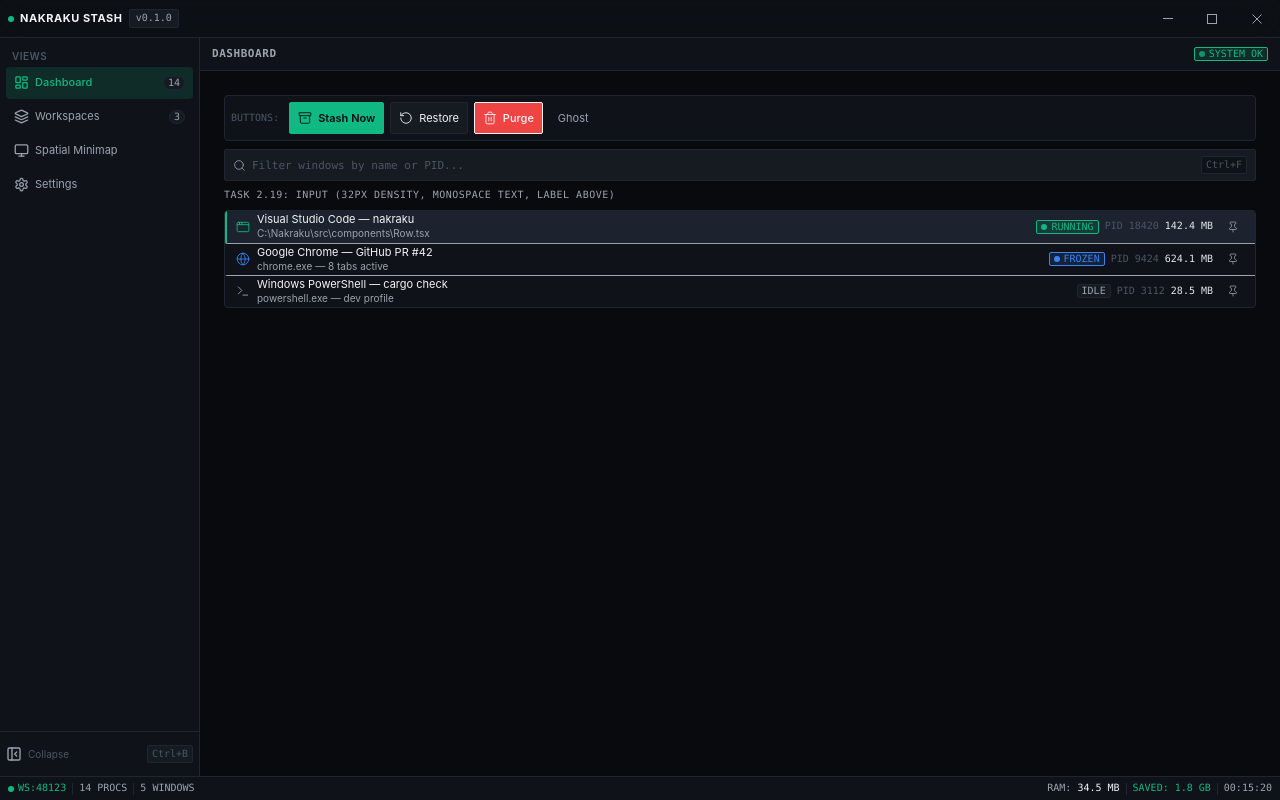
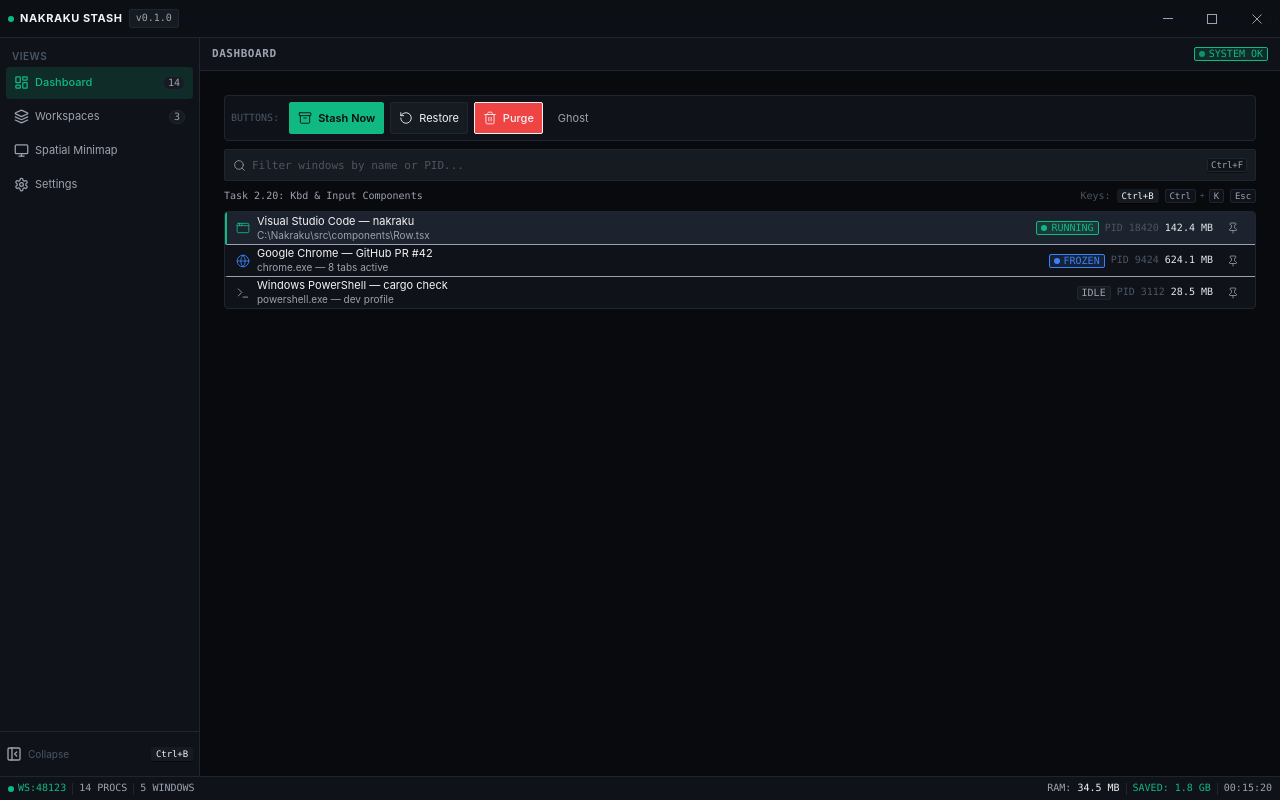
Before and after one commit to codemaulana/nakraku, a React (Vite) app: page / in a window 1280 px wide. Built offline with nearby package versions, Linux system fonts and the light colour scheme.

Commit message:
feat(phase-2): complete task 2.20 - build accessible high-density kbd component

```diff
--- a/src/App.tsx
+++ b/src/App.tsx
@@ -9,6 +9,7 @@ import { Icon, type IconName } from "./components/Icon";
 import { Tooltip } from "./components/Tooltip";
 import { Button } from "./components/Button";
 import { Input } from "./components/Input";
+import { Kbd } from "./components/Kbd";
 import {
   ContextMenu,
   useContextMenu,
@@ -216,8 +217,14 @@ const MainContent: React.FC<MainContentProps> = ({
           clearable
           onClear={() => onSearchChange("")}
         />
-        <div className="text-2xs font-mono text-text-secondary uppercase tracking-wider">
-          Task 2.19: Input (32px Density, Monospace Text, Label Above)
+        <div className="flex items-center justify-between text-2xs font-mono text-text-secondary">
+          <span>Task 2.20: Kbd & Input Components</span>
+          <div className="flex items-center gap-1.5">
+            <span className="text-text-disabled">Keys:</span>
+            <Kbd shortcut="Ctrl+B" size="xs" variant="elevated" />
+            <Kbd shortcut="Ctrl+K" size="xs" variant="default" splitKeys />
+            <Kbd shortcut="Esc" size="xs" variant="default" />
+          </div>
         </div>
         <div className="border border-border-subtle rounded-sm bg-bg-surface overflow-hidden">
           <ProcessList
--- a/src/components/Button.tsx
+++ b/src/components/Button.tsx
@@ -1,5 +1,6 @@
 import React from "react";
 import { Icon, type IconName, type IconSize, resolveIconPixelSize } from "./Icon";
+import { Kbd } from "./Kbd";
 
 export type ButtonVariant = "primary" | "secondary" | "ghost" | "danger";
 export type ButtonSize = "sm" | "md" | "lg";
@@ -126,9 +127,7 @@ export const Button = React.forwardRef<HTMLButtonElement, ButtonProps>(
         {!iconOnly && children && <span className="truncate">{children}</span>}
         {!loading && !iconOnly && rightIcon && renderIconSlot(rightIcon, iconSize)}
         {!iconOnly && shortcut && (
-          <kbd className="ml-auto pl-1 font-mono text-2xs text-text-disabled">
-            {shortcut}
-          </kbd>
+          <Kbd size="xs" variant="ghost" shortcut={shortcut} className="ml-auto pl-1" />
         )}
       </button>
     );
--- a/src/components/ContextMenu.tsx
+++ b/src/components/ContextMenu.tsx
@@ -1,5 +1,6 @@
 import React, { useEffect, useRef, useState, useCallback } from "react";
 import { Icon, type IconName } from "./Icon";
+import { Kbd } from "./Kbd";
 
 export { useContextMenu } from "../hooks/useContextMenu";
 
@@ -98,9 +99,7 @@ const ItemContent: React.FC<{
     )}
     <span className="truncate flex-1">{label}</span>
     {shortcut && (
-      <span className="ml-auto pl-sm font-mono text-2xs text-text-disabled">
-        {shortcut}
-      </span>
+      <Kbd size="xs" variant="ghost" shortcut={shortcut} className="ml-auto pl-sm" />
     )}
     {hasSub && <Icon name="chevron-right" size={12} className="ml-auto text-text-secondary" />}
   </>
--- a/src/components/Input.tsx
+++ b/src/components/Input.tsx
@@ -1,5 +1,6 @@
 import React, { useId } from "react";
 import { Icon, type IconName } from "./Icon";
+import { Kbd } from "./Kbd";
 
 export type InputSize = "sm" | "md";
 
@@ -103,11 +104,7 @@ const InputTrailingSlots: React.FC<TrailingSlotsProps> = ({
   return (
     <>
       {rightIcon && <span className="shrink-0">{renderIconSlot(rightIcon)}</span>}
-      {shortcut && (
-        <kbd className="px-1 py-0.5 bg-bg-surface border border-border-subtle rounded-xs font-mono text-2xs text-text-disabled shrink-0 select-none">
-          {shortcut}
-        </kbd>
-      )}
+      {shortcut && <Kbd size="xs" variant="default" shortcut={shortcut} />}
     </>
   );
 };
--- /dev/null
+++ b/src/components/Kbd.tsx
@@ -0,0 +1,116 @@
+import React from "react";
+
+export type KbdSize = "xs" | "sm" | "md";
+export type KbdVariant = "default" | "elevated" | "outline" | "ghost";
+
+export interface KbdProps extends React.HTMLAttributes<HTMLElement> {
+  children?: React.ReactNode;
+  shortcut?: string;
+  size?: KbdSize;
+  variant?: KbdVariant;
+  splitKeys?: boolean;
+}
+
+const SIZE_CLASSES: Record<KbdSize, string> = {
+  xs: "h-3.5 min-w-[14px] px-1 text-[9px]",
+  sm: "h-4.5 min-w-[18px] px-1.5 text-2xs",
+  md: "h-5.5 min-w-[22px] px-2 text-xs",
+};
+
+const VARIANT_CLASSES: Record<KbdVariant, string> = {
+  default:
+    "bg-bg-surface border-border-subtle text-text-secondary shadow-[0_1px_0_0_rgba(0,0,0,0.5)]",
+  elevated:
+    "bg-bg-elevated border-border-muted text-text-primary shadow-[0_1px_0_0_rgba(0,0,0,0.6)]",
+  outline: "bg-transparent border-border-subtle text-text-secondary",
+  ghost: "bg-transparent border-transparent text-text-disabled",
+};
+
+const resolveKbdClasses = (
+  size: KbdSize,
+  variant: KbdVariant,
+  customClassName?: string
+): string => {
+  const base =
+    "inline-flex items-center justify-center font-mono font-medium rounded-xs border leading-none select-none text-center tracking-tight transition-colors";
+  return `${base} ${SIZE_CLASSES[size]} ${VARIANT_CLASSES[variant]} ${customClassName ?? ""}`;
+};
+
+const formatAriaLabel = (text: string): string =>
+  text.replace(/\+/gu, " plus ").replace(/-/gu, " dash ");
+
+interface KeycapProps {
+  label: React.ReactNode;
+  className: string;
+  ariaLabel?: string;
+}
+
+const Keycap: React.FC<KeycapProps> = ({ label, className, ariaLabel }) => (
+  <kbd className={className} aria-label={ariaLabel}>
+    {label}
+  </kbd>
+);
+
+const SplitKbdGroup: React.FC<{
+  shortcut: string;
+  keycapClassName: string;
+  size: KbdSize;
+}> = ({ shortcut, keycapClassName, size }) => {
+  const keys = shortcut.split("+").map((k) => k.trim());
+  const separatorSize = size === "xs" ? "text-[8px]" : "text-2xs";
+
+  return (
+    <span
+      className="inline-flex items-center gap-0.5 select-none"
+      aria-label={formatAriaLabel(shortcut)}
+    >
+      {keys.map((key, index) => (
+        <React.Fragment key={`${key}-${index}`}>
+          {index > 0 && (
+            <span
+              className={`text-text-disabled font-mono ${separatorSize} px-0.5 leading-none select-none`}
+              aria-hidden="true"
+            >
+              +
+            </span>
+          )}
+          <Keycap label={key} className={keycapClassName} />
+        </React.Fragment>
+      ))}
+    </span>
+  );
+};
+
+export const Kbd: React.FC<KbdProps> = ({
+  children,
+  shortcut,
+  size = "sm",
+  variant = "default",
+  splitKeys = false,
+  className,
+  "aria-label": customAriaLabel,
+  ...restProps
+}) => {
+  const keycapClass = resolveKbdClasses(size, variant, className);
+
+  if (shortcut && splitKeys && shortcut.includes("+")) {
+    return (
+      <SplitKbdGroup
+        shortcut={shortcut}
+        keycapClassName={keycapClass}
+        size={size}
+      />
+    );
+  }
+
+  const content = children ?? shortcut;
+  const computedAriaLabel =
+    customAriaLabel ??
+    (typeof content === "string" ? formatAriaLabel(content) : undefined);
+
+  return (
+    <kbd className={keycapClass} aria-label={computedAriaLabel} {...restProps}>
+      {content}
+    </kbd>
+  );
+};
--- a/src/components/Sidebar.tsx
+++ b/src/components/Sidebar.tsx
@@ -1,6 +1,7 @@
 import React, { useCallback, useEffect, useState } from "react";
 import type { LucideIcon } from "lucide-react";
 import { Badge } from "./Badge";
+import { Kbd } from "./Kbd";
 import {
   LayoutDashboard,
   Layers,
@@ -128,11 +129,7 @@ const SidebarFooter: React.FC<SidebarFooterProps> = ({ collapsed, onToggle }) =>
           Collapse
         </span>
       )}
-      {!collapsed && (
-        <kbd className="text-2xs font-mono text-text-disabled bg-bg-elevated px-1 py-0.5 rounded-xs border border-border-subtle">
-          Ctrl+B
-        </kbd>
-      )}
+      {!collapsed && <Kbd size="xs" variant="elevated" shortcut="Ctrl+B" />}
     </button>
   </div>
 );
--- a/src/components/Tooltip.tsx
+++ b/src/components/Tooltip.tsx
@@ -1,4 +1,5 @@
 import React, { useId, useRef, useState, useEffect, useCallback } from "react";
+import { Kbd } from "./Kbd";
 
 export type TooltipPosition = "top" | "bottom" | "left" | "right";
 
@@ -81,11 +82,7 @@ const TooltipContent: React.FC<TooltipContentProps> = ({
       className={`absolute ${positionClass} z-50 pointer-events-none select-none whitespace-nowrap bg-bg-elevated border border-border-subtle shadow-md rounded-xs px-2 py-1 text-sm text-text-primary leading-tight flex items-center gap-1.5`}
     >
       <span>{content}</span>
-      {shortcut && (
-        <kbd className="px-1 py-0.5 bg-bg-surface border border-border-subtle rounded-xs font-mono text-2xs text-text-secondary">
-          {shortcut}
-        </kbd>
-      )}
+      {shortcut && <Kbd size="xs" variant="default" shortcut={shortcut} />}
     </div>
   );
 };
```
Also changed, not shown: 2 other files (tests, documents, lock files or other folders).
